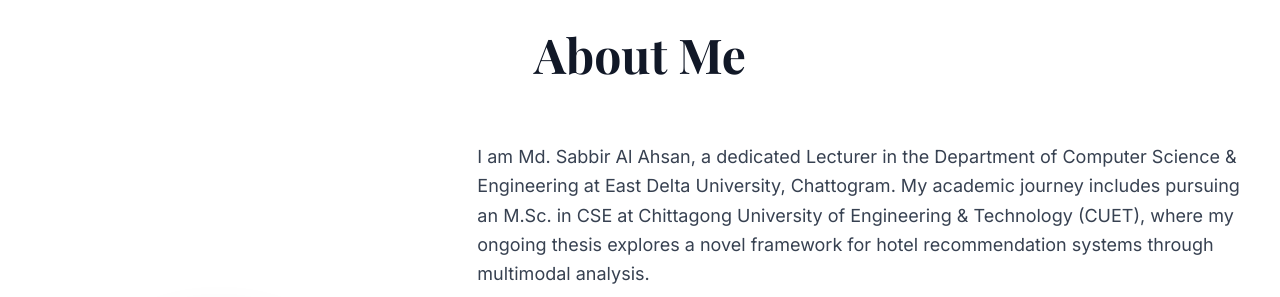
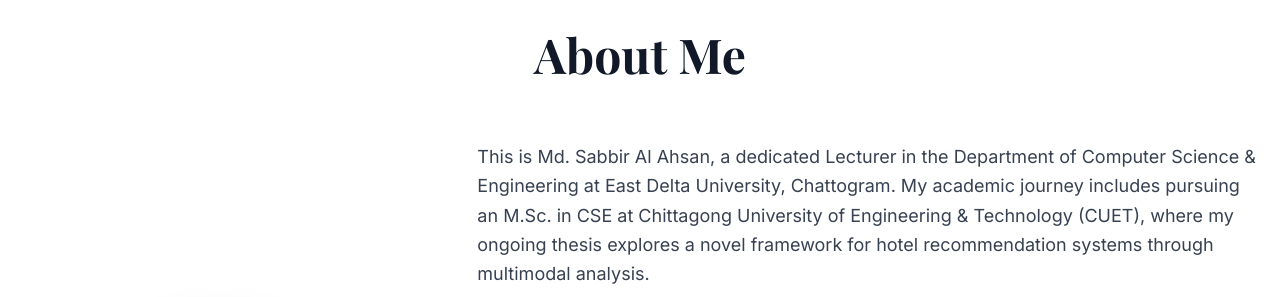
Before and after one commit to sabbirshanto/sabbir.09.github.io, a plain HTML site: page index.html in a window 1280 px wide. Shown: the part 838-1135 px from the top of the page. Drawn offline with nearby package versions, Linux system fonts and the light colour scheme.

Commit message:
Update index.html

```diff
--- a/index.html
+++ b/index.html
@@ -121,7 +121,7 @@
                     </div>
                     <div class="md:w-2/3 text-center md:text-left">
                         <p class="text-lg text-gray-700 leading-relaxed mb-8">
-                            I am Md. Sabbir Al Ahsan, a dedicated Lecturer in the Department of Computer Science & Engineering at East Delta University, Chattogram. My academic journey includes pursuing an M.Sc. in CSE at Chittagong University of Engineering & Technology (CUET), where my ongoing thesis explores a novel framework for hotel recommendation systems through multimodal analysis.
+                            This is Md. Sabbir Al Ahsan, a dedicated Lecturer in the Department of Computer Science & Engineering at East Delta University, Chattogram. My academic journey includes pursuing an M.Sc. in CSE at Chittagong University of Engineering & Technology (CUET), where my ongoing thesis explores a novel framework for hotel recommendation systems through multimodal analysis.
                         </p>
                         <p class="text-lg text-gray-700 leading-relaxed mb-8">
                             My core research interests lie at the intersection of **Machine Learning, Deep Learning, Computer Vision, Big Data Analytics, and Natural Language Processing**. I am passionately committed to advancing these fields and am actively seeking challenging PhD opportunities in Computer Science in the USA to expand my research horizons and contribute meaningfully to the academic community.
```
